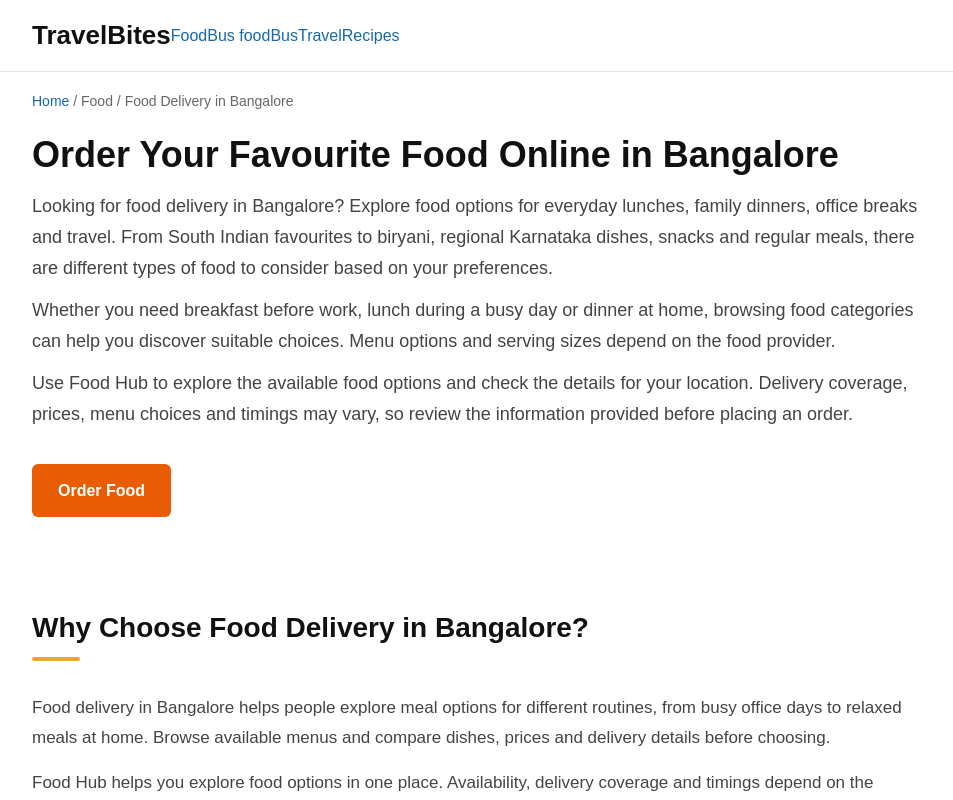
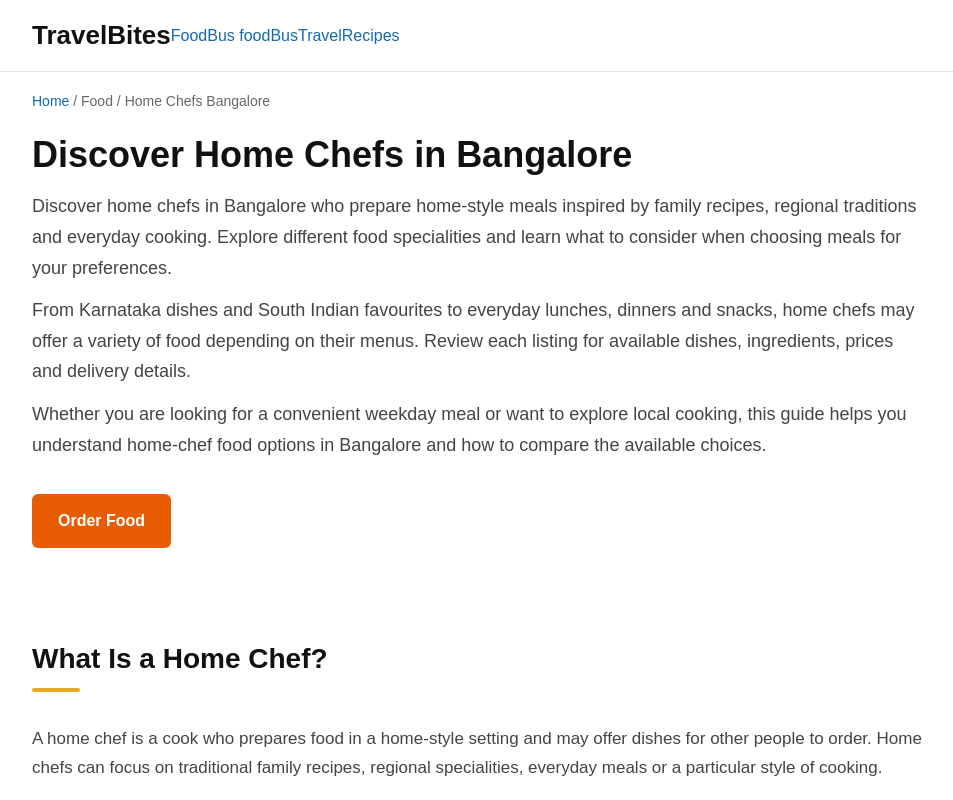
Before and after one commit to mitralearnpvtltd-prog/bangalore-best-places, a React (Vite) app: page / in a window 1280 px wide. Shown: the top 800 px of the page, without its empty margins (32-985 px from the left). Built offline with nearby package versions, Linux system fonts and the light colour scheme.

Commit message:
Set Home Chefs as homepage

```diff
--- a/src/App.jsx
+++ b/src/App.jsx
@@ -1,4 +1,3 @@
-
 import { useEffect } from "react";
 import {
   Routes,
@@ -43,8 +42,8 @@ function NotFound() {
 }
 
 export default function App() {
-  const foodPage = seoPages.find(
-    (page) => page.url === "/food/bangalore/"
+  const homeChefsPage = seoPages.find(
+    (page) => page.url === "/food/home-chefs/bangalore/"
   );
 
   return (
@@ -55,17 +54,19 @@ export default function App() {
 
       <main>
         <Routes>
+          {/* Homepage: Home Chefs in Bangalore */}
           <Route
             path="/"
             element={
-              foodPage ? (
-                <SeoPage page={foodPage} />
+              homeChefsPage ? (
+                <SeoPage page={homeChefsPage} />
               ) : (
                 <NotFound />
               )
             }
           />
 
+          {/* Keep all existing SEO page routes */}
           {seoPages.map((page) => (
             <Route
               key={page.url}
@@ -74,6 +75,7 @@ export default function App() {
             />
           ))}
 
+          {/* Handle unknown URLs */}
           <Route path="*" element={<NotFound />} />
         </Routes>
       </main>
```
